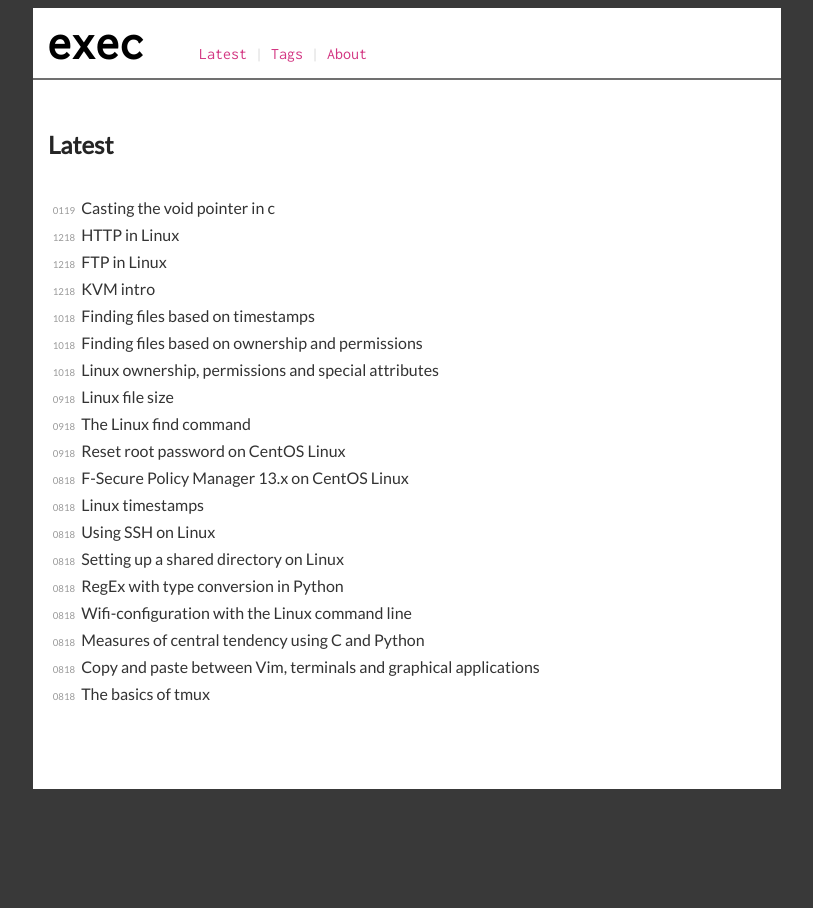
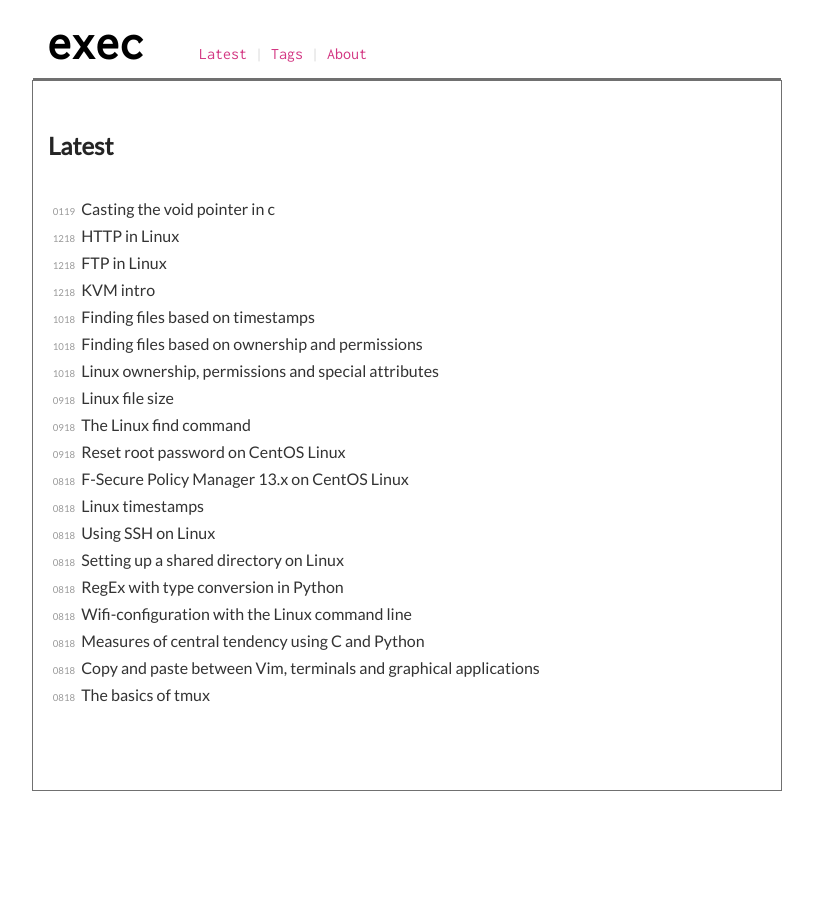
Before and after one commit to execas/execas.github.io, a Jekyll site: the page built from index.html, in a window 1280 px wide. Shown: the whole page, without its empty margins (233-1046 px from the left). Built offline with Jekyll 4.4.1, drawn with Linux system fonts in a browser that asks for light colours.

Commit message:
Update execas.css

```diff
--- a/css/execas.css
+++ b/css/execas.css
@@ -8,7 +8,7 @@ body {
      font-weight: 400;
      color: #252525;
      font-size: 16px;
-     background-color:#393939;
+     background-color:#ffffff;
      /*background-color: #1d1e22;*/
      /*background-color: #f2f2f2;*/
      /*background-color: #ffffff;*/
@@ -19,7 +19,7 @@ body {
      max-width: 718px;
      background-color: #ffffff;
      margin: 0 auto;
-     /*border: 1px solid #707070;*/
+     border: 1px solid #707070;
 }
 
 img {
```
